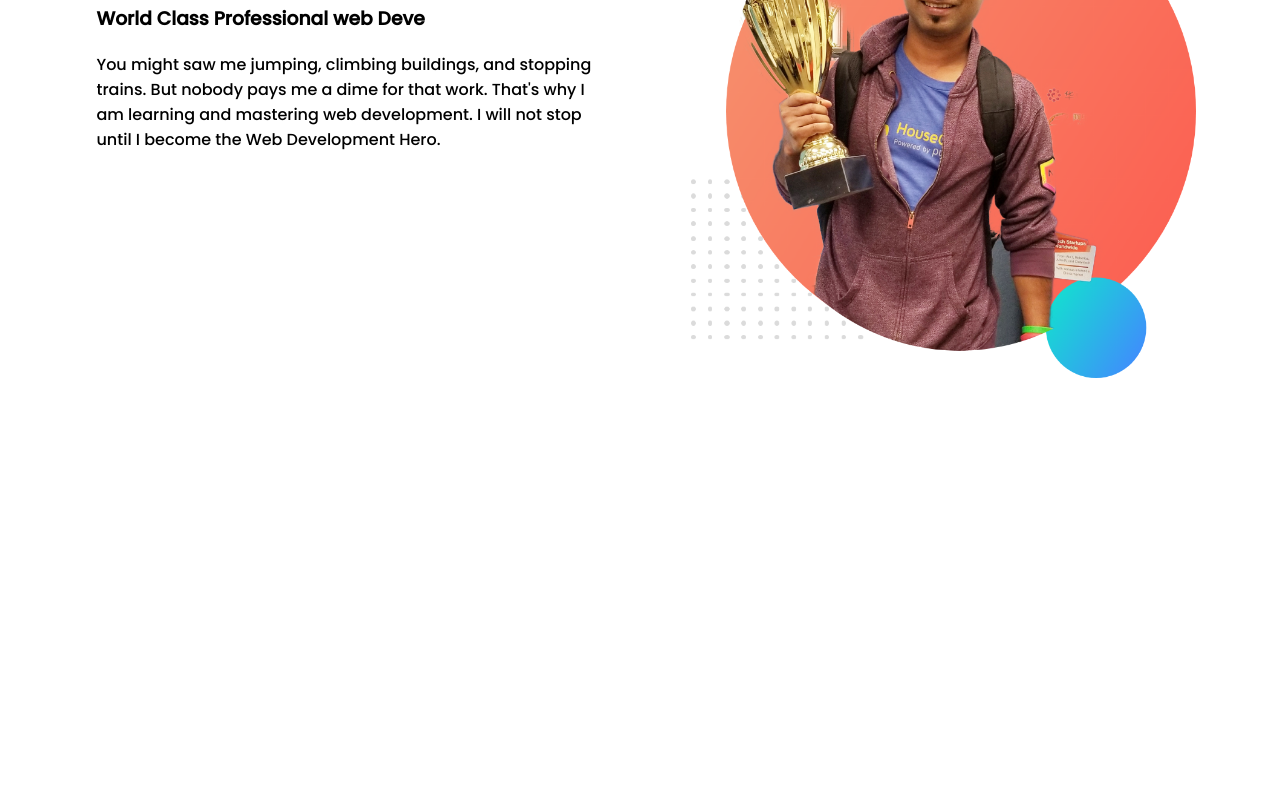
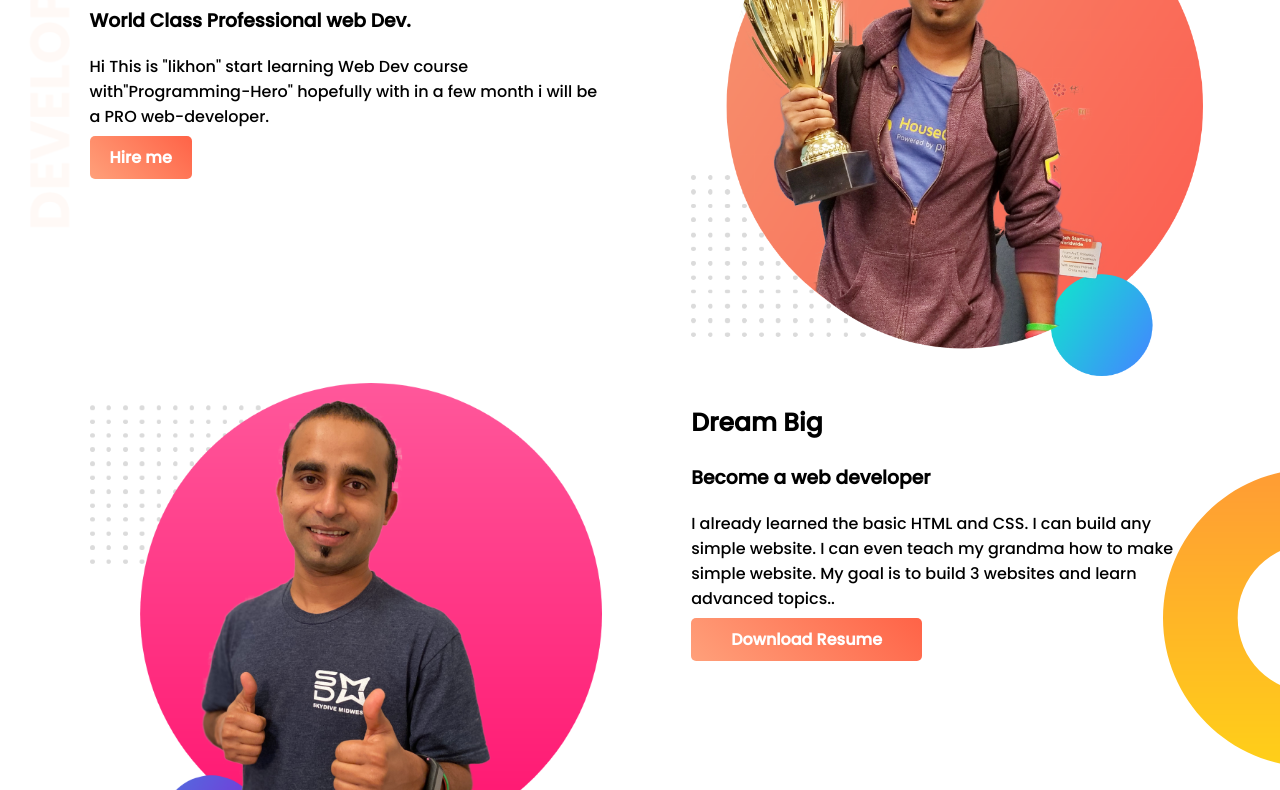
Before and after one commit to mohiuddin-likhon/my-protfolio, a plain HTML site: page index.html in a window 1280 px wide. Shown: the part 132-922 px from the top of the page. Before the commit the page ends 800 px from the top, so only its background shows below. Drawn offline with Linux system fonts and the light colour scheme.

Commit message:
Dream coding Done

```diff
--- a/index.html
+++ b/index.html
@@ -8,15 +8,36 @@
     <link rel="stylesheet" href="style.css">
 </head>
 <body>
+    <!-- Header Section Start -->
+   <section class="top-banner">
         <div class="half-width">
                 <h1> Welcome To   </h1>
             <h1> <span class="name-highlite">Mohiuddin-Likhon</span> website</h1>
-        <h3>World Class Professional web Deve</h3>
-        <p>You might saw me jumping, climbing buildings, and stopping trains. But nobody pays me a dime for that work. That's why I am learning and mastering web development. I will not stop until I become the Web Development Hero.</p>
+            <h3>World Class Professional web Dev.</h3>
+            <p>Hi This is "likhon" start learning Web Dev course with"Programming-Hero"
+                hopefully with in a few month i will be a  PRO web-developer.
+
+            </p>
+            <a class="link-button" target="-blank" href="https://www.linkedin.com/in/mohiuddinlikhon/">Hire me</a>
          </div>
         <div class="half-width">
         <img src="images/jhankar.png" alt="">
         </div>
+   </section>
+   <!-- Hearder Section End-->
+   <section  class="dream-area">
+        <div class="half-width">
+            <img src="images/jhankar2.png" alt="">
+        </div>
+         <div class="half-width middle-button">
+            <h1> Dream Big   </h1>
+            <h3>Become a web developer</h3>
+                <p>I already learned the basic HTML and CSS. I can build any simple website. I can even teach my grandma how to make simple website. My goal is to build 3 websites and learn advanced topics..
+
+                </p>
+            <a class="anchor-button" target="-blank" href="https://www.linkedin.com/in/mohiuddinlikhon/">Download Resume</a>
+        </div>
+    </section>
 
 
 </body>
--- a/style.css
+++ b/style.css
@@ -1,7 +1,19 @@
 body{
+    margin: 0px;
     font-family: 'Poppins', sans-serif;
 
 }
+
+/* Top Area CSS End */
+
+section{
+    height: 500px;
+}
+.top-banner{
+    background-image: url("images/top-banner.png");
+    background-repeat: no-repeat;
+}
+
 .half-width{
     width: 40%;
     float: left;
@@ -17,3 +29,29 @@ h1{
 .name-highlite{
     color: rgb(80, 13, 174);;
 }
+.link-button{
+    text-decoration: none;
+    background-image: linear-gradient(45deg,lightsalmon, tomato);
+    padding: 10px 20px;
+    border-radius: 5px;
+    color: #ffff;
+    font-weight: 700;
+}
+/* Top Area CSS End */
+
+/* Dream Area CSS start */
+.dream-area{
+    background-image: url(images/dream-bg.png);
+    background-repeat: no-repeat;
+    background-position: right;
+
+}
+.anchor-button {
+    text-decoration: none;
+    background: linear-gradient(45deg, lightsalmon, tomato);
+    padding: 10px 40px;
+    border-radius: 5px;
+    color: white;
+    font-weight: 700;
+}
+/* Dream Area CSS End */
```
Lines whose indentation alone changed are shown as unchanged.
